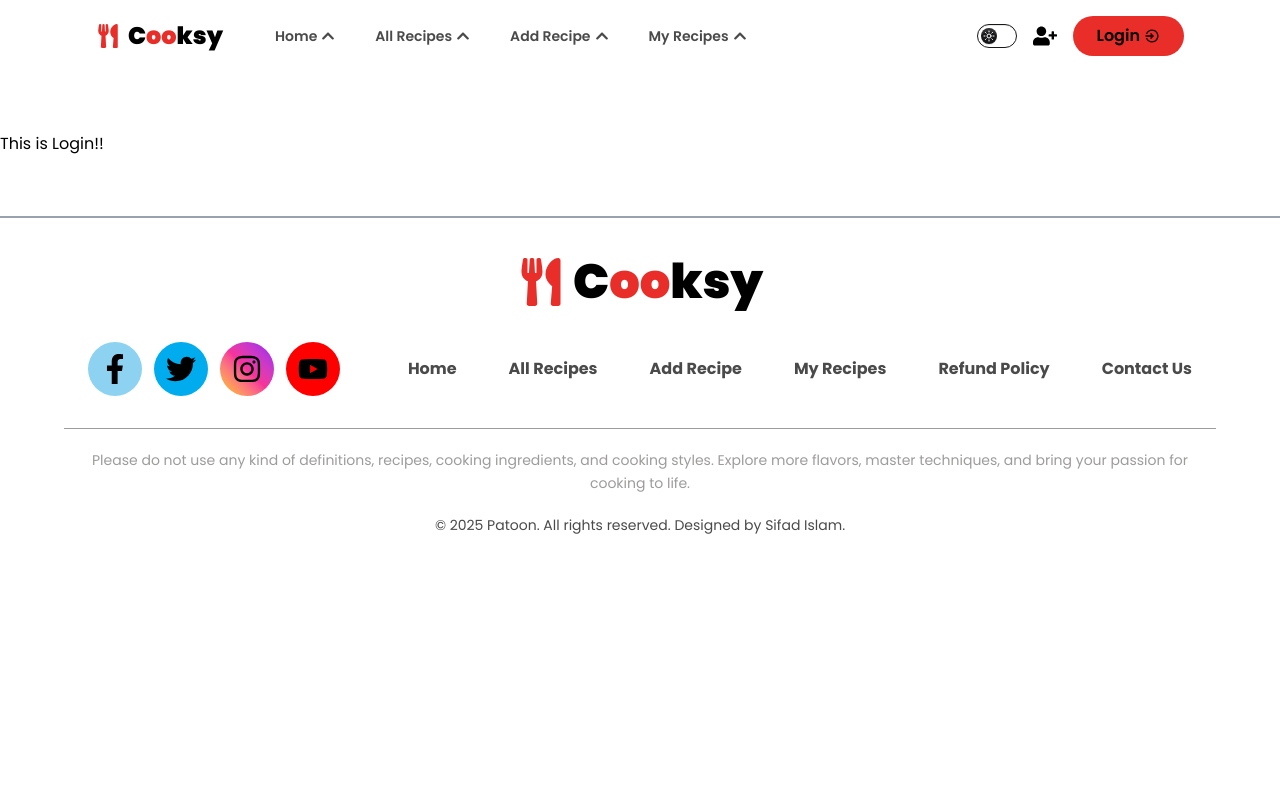
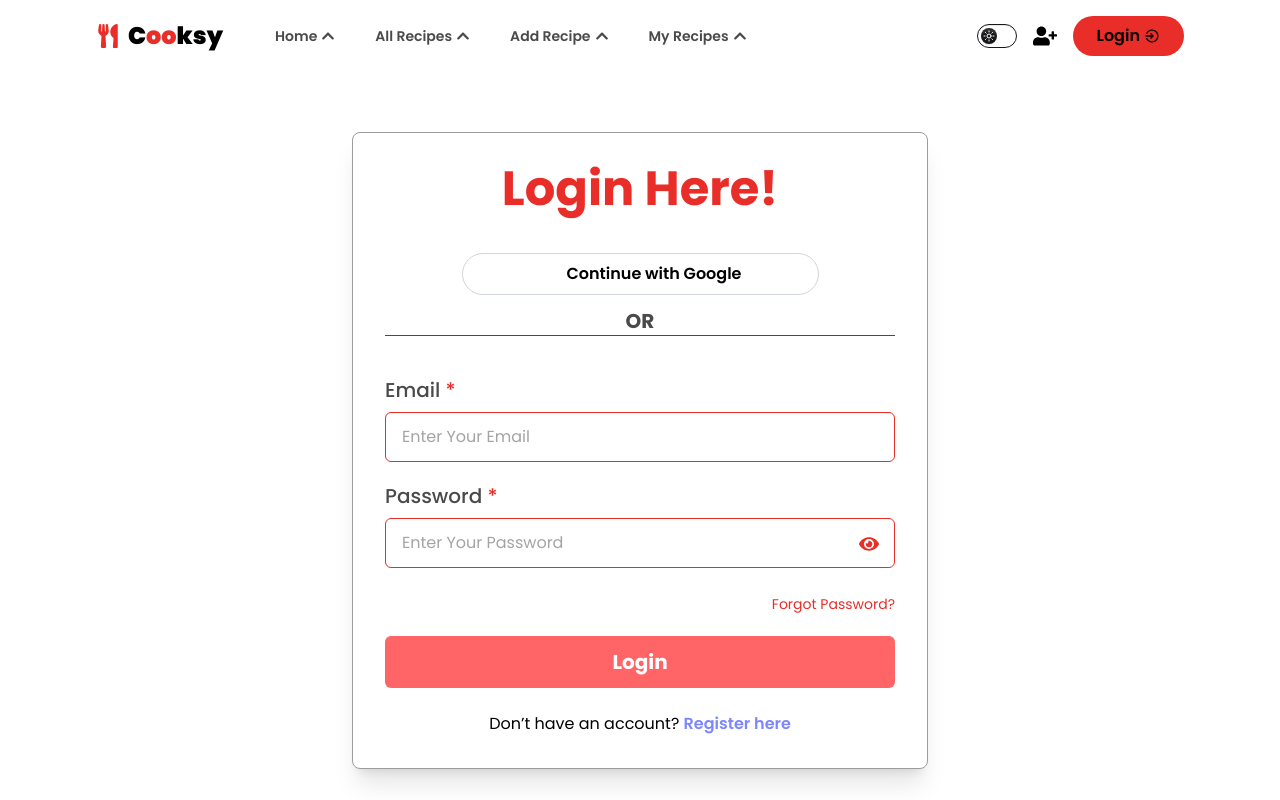
Before and after one commit to for-Sifad99/Coocsy, a React (Vite) app: page /login in a window 1280 px wide. Shown: the top 800 px of the page. Built offline with nearby package versions, Linux system fonts and the light colour scheme.

Commit message:
added login form.

```diff
--- a/src/pages/Login/Login.jsx
+++ b/src/pages/Login/Login.jsx
@@ -1,10 +1,91 @@
-import React from 'react';
+import React, { useState } from "react";
+import { FaEye, FaEyeSlash } from "react-icons/fa";
 
 const Login = () => {
+    const [showPassword, setShowPassword] = useState(false);
+
+    const handleSubmit = (e) => {
+        e.preventDefault();
+    };
+
     return (
-        <>
-            <h1>This is Login!!</h1>
-        </>
+        <div className="max-w-xl mx-auto p-8 rounded-lg shadow-xl shadow-[var(--color-accent)] border border-[var(--color-base-200)] bg-[var(--color-bg)]">
+            <h2 className="text-5xl font-bold mb-6 text-center text-[var(--color-secondary)]">
+                Login Here!
+            </h2>
+
+            <div className="mt-10 mb-3 text-center mx-auto flex items-center justify-center">
+                <button
+                    type="button"
+                    className="w-[70%] hover:w-full inline-flex items-center text-center justify-center gap-2 px-6 py-2 border border-gray-300 rounded-full hover:bg-[var(--color-secondary-light)] hover:text-[var(--color-secondary)] transition font-semibold"
+                    onClick={() => alert("Google login clicked!")}
+                >
+                    <svg xmlns="http://www.w3.org/2000/svg" width="20" height="20" viewBox="0 0 48 48">
+                        <path fill="#FFC107" d="..." />
+                        <path fill="#FF3D00" d="..." />
+                        <path fill="#4CAF50" d="..." />
+                        <path fill="#1976D2" d="..." />
+                    </svg>
+                    Continue with Google
+                </button>
+            </div>
+
+            <p className="border-b text-center text-[var(--color-accent)] font-bold text-xl mb-10">OR</p>
+
+            <form onSubmit={handleSubmit} className="space-y-5 text-xl text-[var(--color-accent)]">
+                <div>
+                    <label className="block mb-2 font-medium" htmlFor="email">
+                        Email <span className="text-[var(--color-secondary)]">*</span>
+                    </label>
+                    <input
+                        name="email"
+                        type="email"
+                        placeholder="Enter Your Email"
+                        className="w-full px-4 py-3 border border-[var(--color-secondary)] rounded-md focus:outline-none focus:ring-2 focus:ring-[var(--color-secondary-hover)] text-base"
+                    />
+                </div>
+
+                <div className="relative">
+                    <label className="block mb-2 font-medium" htmlFor="password">
+                        Password <span className="text-[var(--color-secondary)]">*</span>
+                    </label>
+                    <input
+                        name="password"
+                        type={showPassword ? "text" : "password"}
+                        placeholder="Enter Your Password"
+                        className="w-full px-4 py-3 pr-12 border border-[var(--color-secondary)] rounded-md focus:outline-none focus:ring-2 focus:ring-[var(--color-secondary-hover)] text-base"
+                    />
+                    <div
+                        className="absolute right-4 bottom-[14px] text-[var(--color-secondary)] cursor-pointer text-xl"
+                        onClick={() => setShowPassword(!showPassword)}
+                    >
+                        {showPassword ? <FaEyeSlash /> : <FaEye />}
+                    </div>
+                </div>
+
+                <div className="text-right">
+                    <a className="text-sm text-[var(--color-secondary)] hover:underline cursor-pointer">
+                        Forgot Password?
+                    </a>
+                </div>
+
+                <button
+                    type="submit"
+                    className="w-full py-3 bg-red-400 text-white font-bold rounded-md hover:bg-red-600 transition"
+                >
+                    Login
+                </button>
+            </form>
+
+            <div className="mt-6 text-center">
+                <p>
+                    Don’t have an account?{" "}
+                    <a href="/register" className="text-indigo-400 hover:underline font-semibold">
+                        Register here
+                    </a>
+                </p>
+            </div>
+        </div>
     );
 };
 
--- a/src/pages/Register/Register.jsx
+++ b/src/pages/Register/Register.jsx
@@ -9,7 +9,7 @@ const Register = () => {
     return (
         <div className="max-w-xl mx-auto p-8 rounded-lg shadow-xl shadow-[var(--color-accent)] border border-[var(--color-base-200)] bg-[var(--color-bg)]">
             <h2 className="text-5xl font-bold mb-6 text-center text-[var(--color-secondary)]">
-                Register Yourself
+                Register Now!
             </h2>
 
             <div className="mt-10 mb-3 text-center mx-auto flex items-center justify-center">
```
Also changed, not shown: 1 other file (tests, documents, lock files or other folders).
